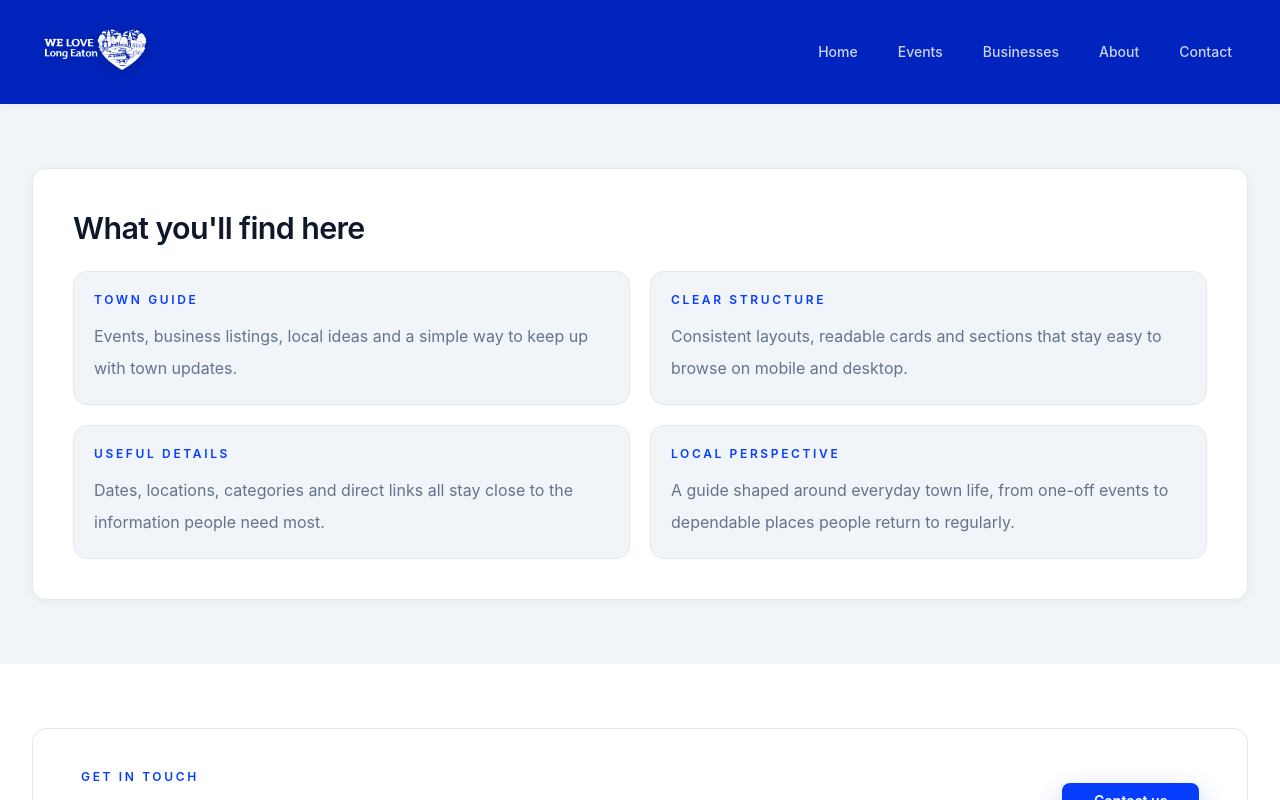
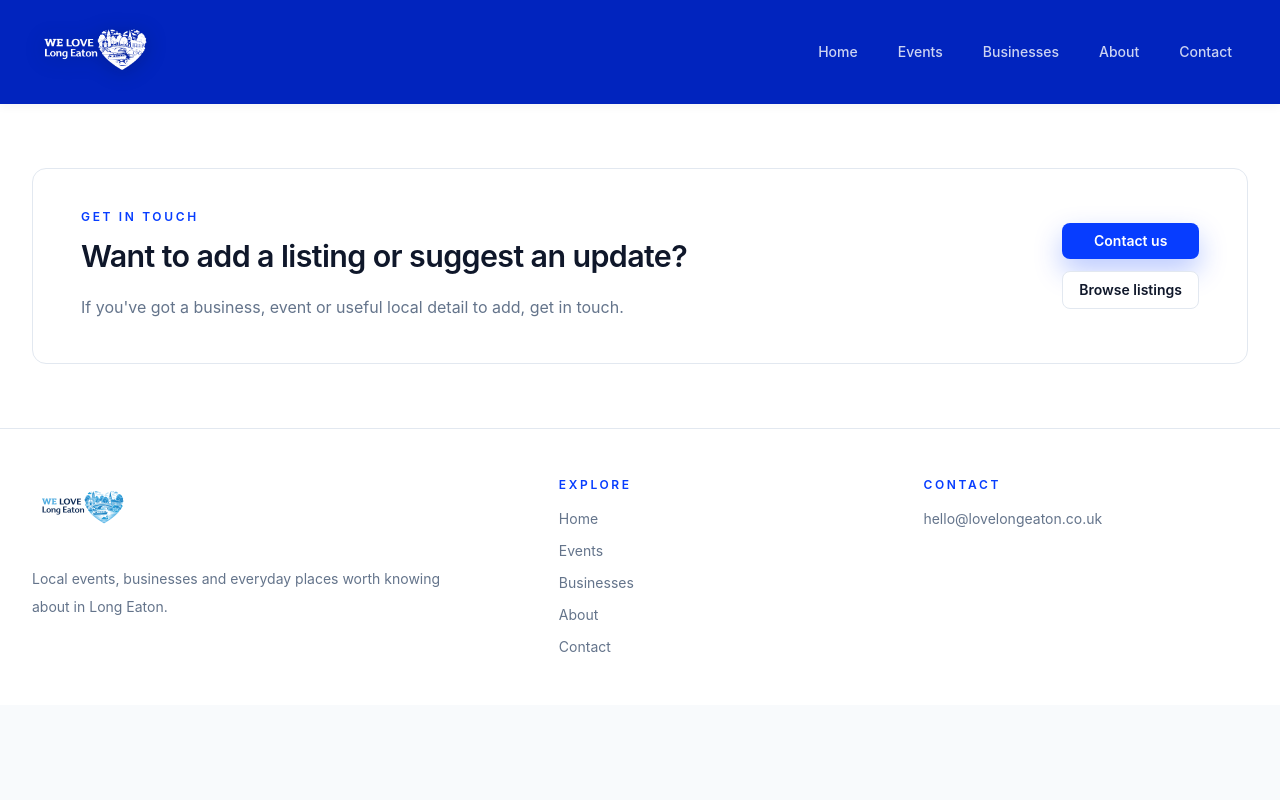
Before and after one commit to Artesuave88/Long-Eaton, a SvelteKit app: page /about in a window 1280 px wide. Shown: the top 800 px of the page. Built offline with nearby package versions, Linux system fonts and the light colour scheme.

Commit message:
feat: add navigation indicators to HeroCarousel for improved user interaction

```diff
--- a/src/lib/components/HeroCarousel.svelte
+++ b/src/lib/components/HeroCarousel.svelte
@@ -187,6 +187,23 @@
 			{/key}
 
 			{#if totalSlides > 1}
+				<div class="absolute inset-x-0 bottom-0 z-20 flex justify-center px-4 pb-4 sm:hidden">
+					<div class="flex items-center gap-2 rounded-full border border-white/10 bg-slate-950/28 px-3 py-2 backdrop-blur-md">
+						{#each slides as slide, index}
+							<button
+								type="button"
+								class={`rounded-full transition-all duration-300 focus:outline-none focus:ring-2 focus:ring-white/70 ${
+									index === activeIndex
+										? 'h-2 w-6 bg-white shadow-[0_0_0_1px_rgba(255,255,255,0.14)]'
+										: 'h-2 w-2 bg-white/45 hover:bg-white/70'
+								}`}
+								on:click={() => goToSlide(index)}
+								aria-label={`Go to featured event ${index + 1}: ${slide.title}`}
+								aria-current={index === activeIndex ? 'true' : undefined}
+							></button>
+						{/each}
+					</div>
+				</div>
 				<div class="absolute inset-x-0 bottom-0 z-20 hidden justify-end px-5 pb-5 sm:flex sm:px-8 sm:pb-8 lg:px-10 lg:pb-10">
 					<div class="flex items-center gap-2 rounded-full border border-white/10 bg-slate-950/18 px-3 py-2 backdrop-blur-md">
 						{#each slides as slide, index}
--- a/src/routes/about/+page.svelte
+++ b/src/routes/about/+page.svelte
@@ -12,31 +12,6 @@
 
 
 
-<section class="section-muted">
-	<div class="container-shell section-space">
-		<div class="surface-card p-8 sm:p-10">
-			<h2 class="text-brand-text">What you'll find here</h2>
-			<div class="mt-6 grid gap-5 md:grid-cols-2">
-				<div class="inset-panel p-5">
-					<p class="eyebrow">Town guide</p>
-					<p class="body-copy mt-3">Events, business listings, local ideas and a simple way to keep up with town updates.</p>
-				</div>
-				<div class="inset-panel p-5">
-					<p class="eyebrow">Clear structure</p>
-					<p class="body-copy mt-3">Consistent layouts, readable cards and sections that stay easy to browse on mobile and desktop.</p>
-				</div>
-				<div class="inset-panel p-5">
-					<p class="eyebrow">Useful details</p>
-					<p class="body-copy mt-3">Dates, locations, categories and direct links all stay close to the information people need most.</p>
-				</div>
-				<div class="inset-panel p-5">
-					<p class="eyebrow">Local perspective</p>
-					<p class="body-copy mt-3">A guide shaped around everyday town life, from one-off events to dependable places people return to regularly.</p>
-				</div>
-			</div>
-		</div>
-	</div>
-</section>
 
 <section class="section-surface">
 	<div class="container-shell section-space">
```
